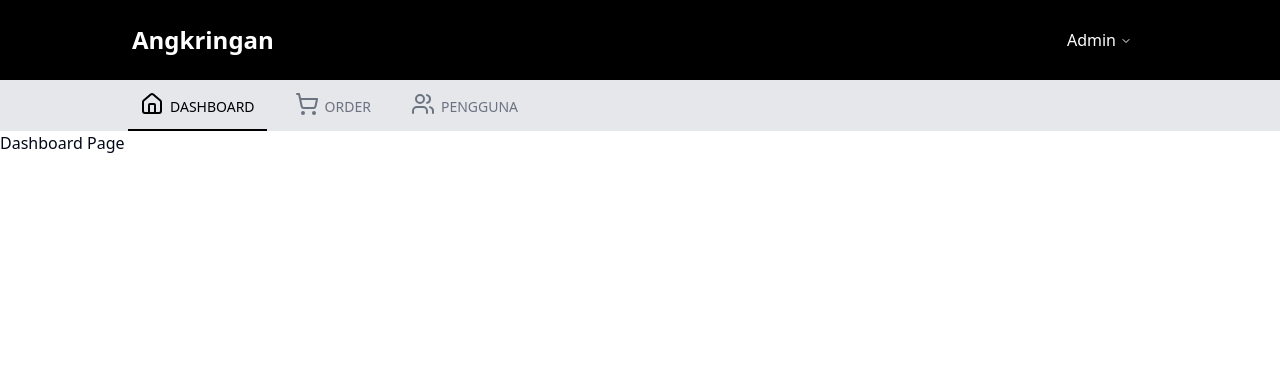
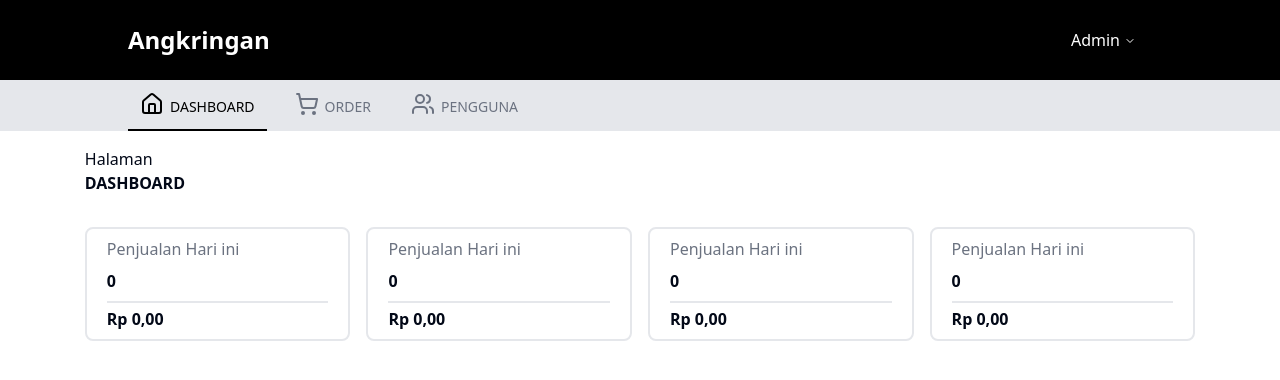
Before and after one commit to rifkyhilman/Angkringan-client, a React (Vite) app: page /dashboard in a window 1280 px wide. Shown: the top 380 px of the page. Built offline with nearby package versions, Linux system fonts and the light colour scheme.

Commit message:
:lipstick: Create container css and card sale today
create container css and card sale today

```diff
--- /dev/null
+++ b/src/components/CardSale.jsx
@@ -0,0 +1,17 @@
+const CardSale = () => {
+    return(
+        <div className="border-2 border-gray-200 rounded-lg px-5 py-2">
+            <div className="text-gray-500 mb-2">
+                <p>Penjualan Hari ini</p>
+            </div>
+            <div className=" font-bold border-b-2 border-b-gray-200 pb-2">
+                <p>0</p>
+            </div>
+            <div className="font-bold mt-1">
+                <p>Rp 0,00</p>
+            </div>
+      </div>
+    )
+}
+
+export default CardSale;
--- a/src/components/Navbar.jsx
+++ b/src/components/Navbar.jsx
@@ -54,11 +54,11 @@ const Navbar = () => {
 
     return (
         <>
-            <div className="flex justify-between items-center text-white border-b-transparent bg-black p-5">
-                <div className="ml-[7rem] font-bold text-2xl max-sm:ml-5">
+            <div className="flex justify-between items-center text-white border-b-transparent bg-black py-5 px-[8rem]">
+                <div className="font-bold text-2xl max-sm:ml-5">
                     <h1>Angkringan</h1>
                 </div>
-                <div className="mr-[7rem] max-sm:hidden">
+                <div className="max-sm:hidden">
                     <NavigationMenu>
                         <NavigationMenuList>
                             <NavigationMenuItem>
--- a/src/pages/DashboardPage.jsx
+++ b/src/pages/DashboardPage.jsx
@@ -1,9 +1,21 @@
+import CardSale from "@/components/CardSale";
 
 const DashboardPage = () => {
     return (
-        <h1>
-            Dashboard Page
-        </h1>
+        <div className="container mx-auto">
+            <section>
+                <p>Halaman</p>
+                <h1 className="font-bold">
+                    DASHBOARD
+                </h1>
+            </section>
+            <section className="mt-8 grid grid-cols-4 gap-4 max-sm:grid-cols-2 max-md:grid-cols-3">
+                <CardSale/>
+                <CardSale/>
+                <CardSale/>
+                <CardSale/>
+            </section>
+        </div>
     )
 }
 
--- a/src/styles/index.css
+++ b/src/styles/index.css
@@ -64,3 +64,8 @@
     @apply bg-background text-foreground;
   }
 }
+@layer components {
+  .container {
+    padding: 1rem 5.3rem 1rem 5.3rem;
+  }
+}
```
